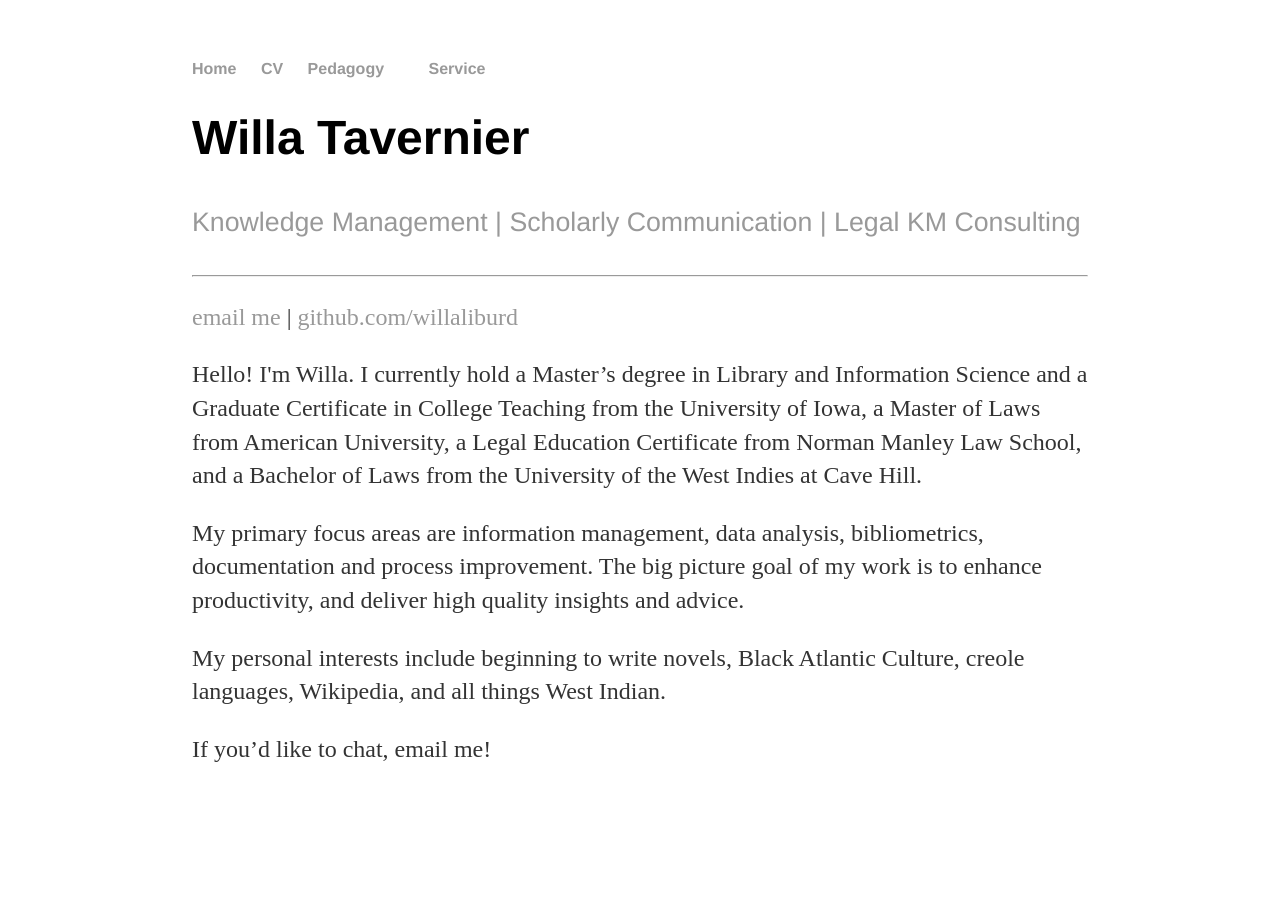
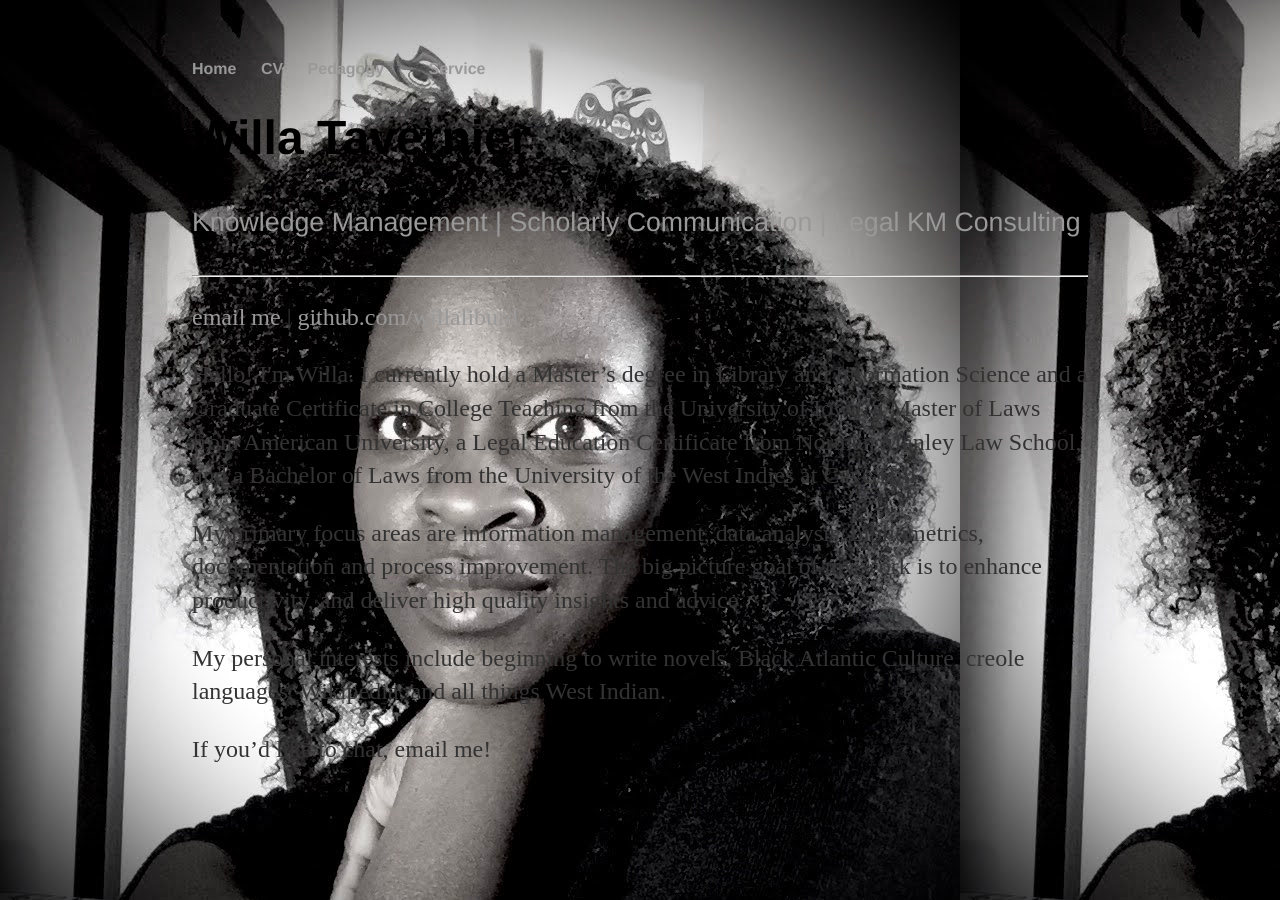
Before and after one commit to willaliburd/willaliburd.github.io, a Jekyll site: the page index.html, which Jekyll copies as it is, in a window 1280 px wide. Built offline with Jekyll 4.4.1, drawn with Linux system fonts in a browser that asks for light colours.

Commit message:
Update index.html

```diff
--- a/index.html
+++ b/index.html
@@ -9,7 +9,7 @@
 
 		<style>
 			body {
-				background-image: url("willaliburd.github.io/blob/master/assets/img/desk-forward.JPG");
+				background-image: url("./assets/img/desk-forward.JPG");
 			}
 		</style>
 
```
